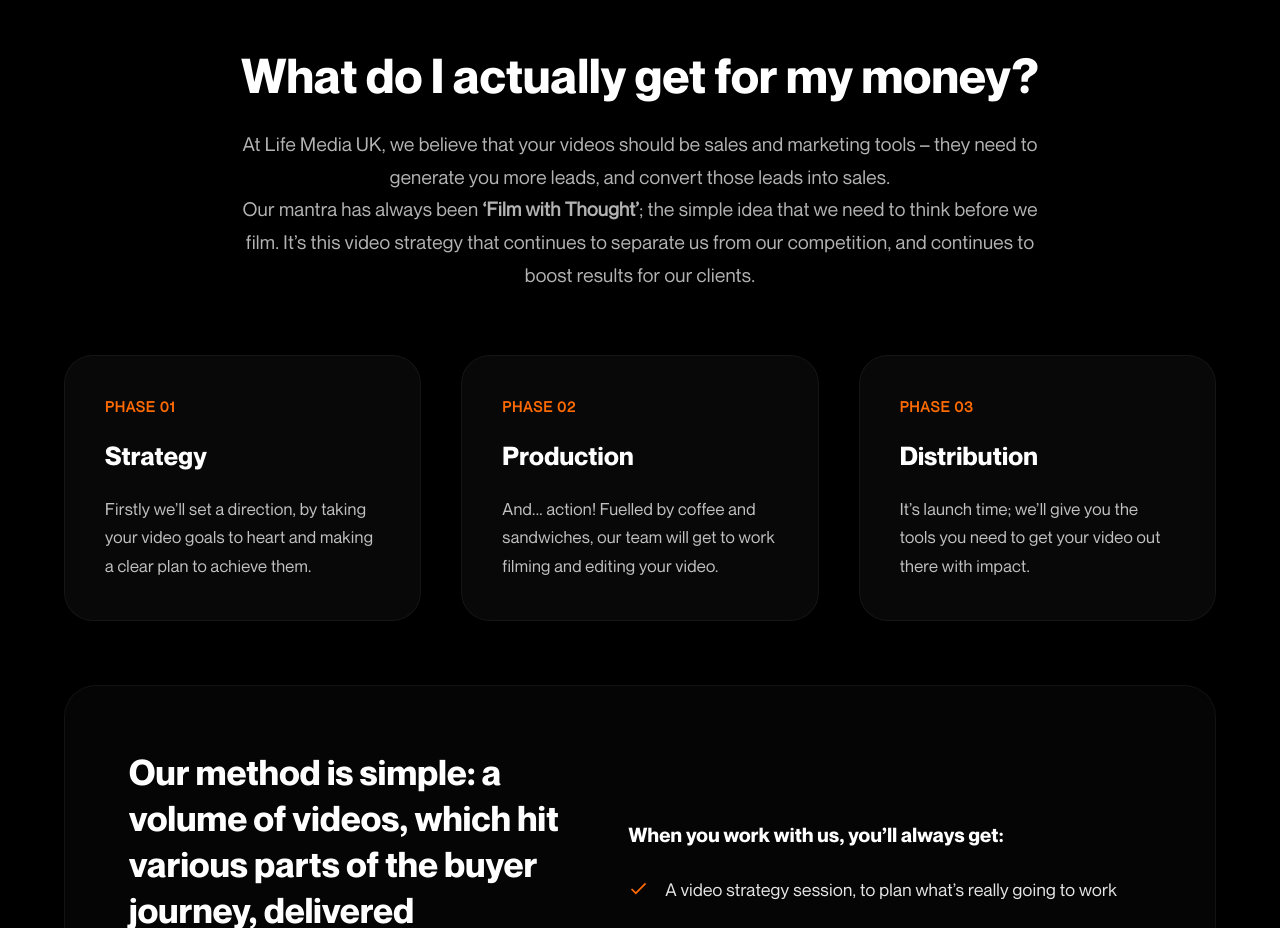
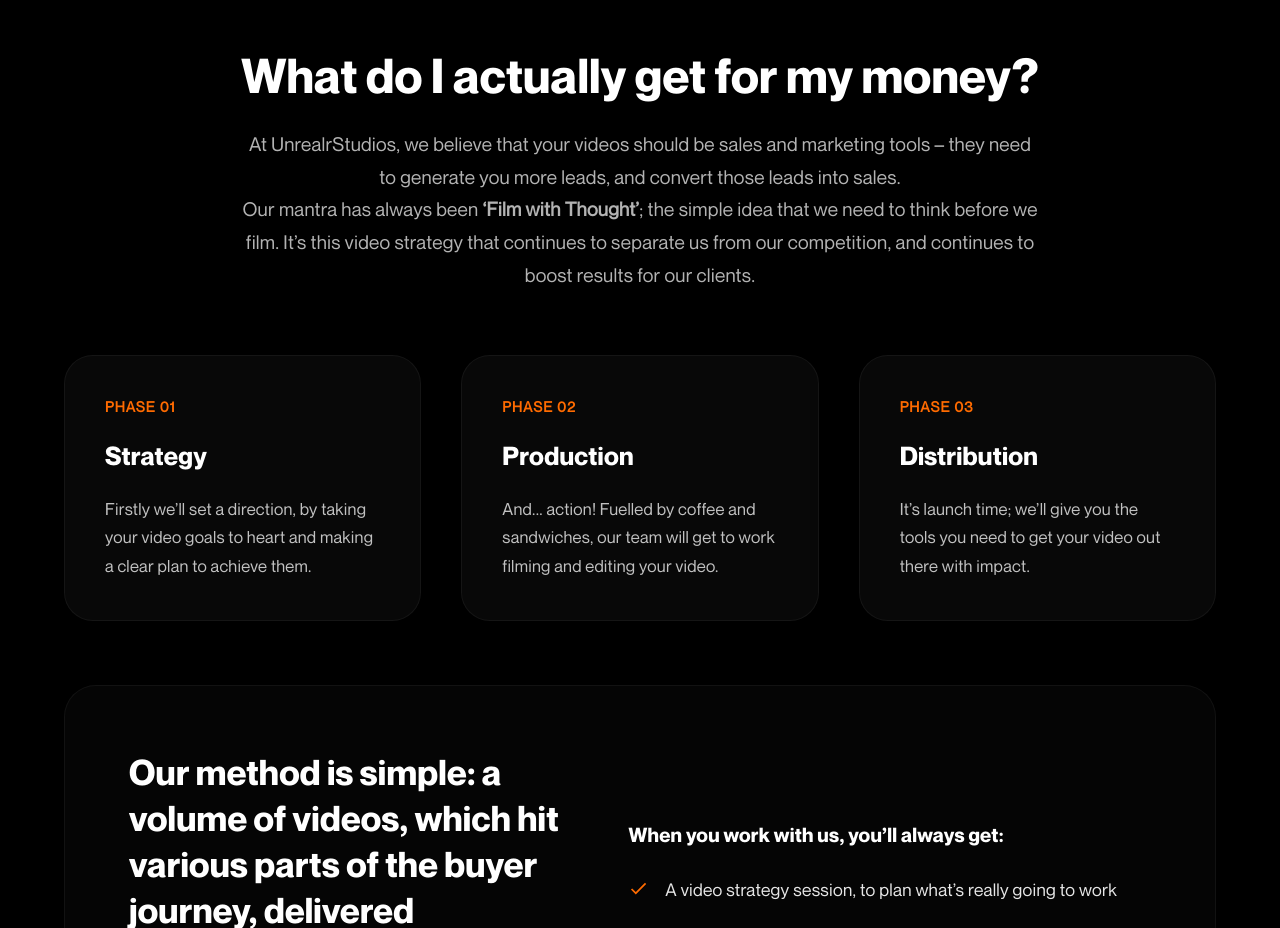
Before and after one commit to josethomas45/unrealrstudios, a Next.js app: page /pricing in a window 1280 px wide. Shown: the part 2380-3308 px from the top of the page. Built offline with nearby package versions, Linux system fonts and the light colour scheme.

Commit message:
name fix

```diff
--- a/src/app/_components/pricingSection/pricing.jsx
+++ b/src/app/_components/pricingSection/pricing.jsx
@@ -203,7 +203,7 @@
         <div className={styles.sectionHeader}>
           <h2>What do I actually get for my money?</h2>
           <p>
-            At Life Media UK, we believe that your videos should be sales and marketing tools – they need to generate you more leads, and convert those leads into sales.
+            At UnrealrStudios, we believe that your videos should be sales and marketing tools – they need to generate you more leads, and convert those leads into sales.
             <br />
             Our mantra has always been <strong>‘Film with Thought’</strong>; the simple idea that we need to think before we film.
             It’s this video strategy that continues to separate us from our competition, and continues to boost results for our clients.
```
